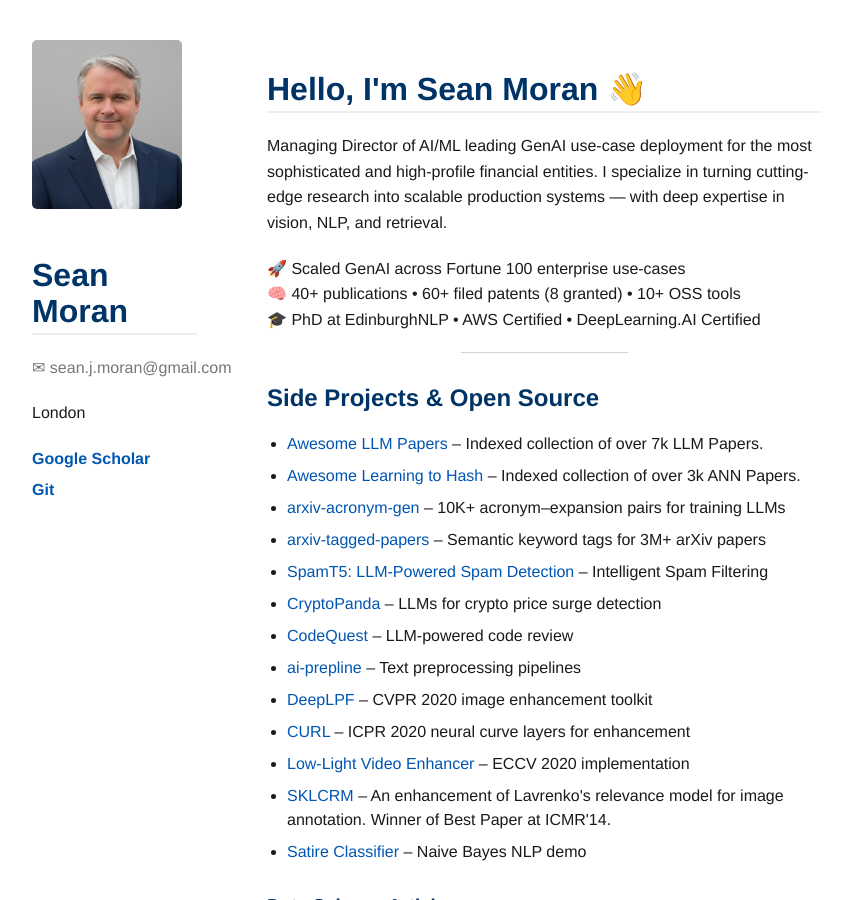
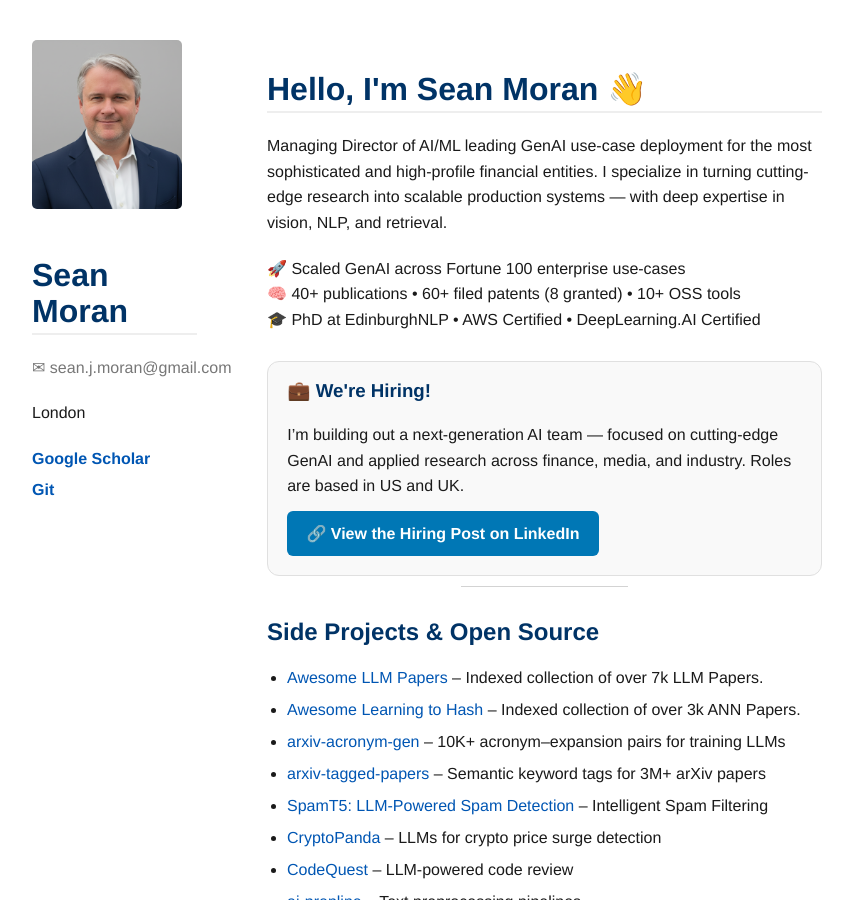
Before and after one commit to sjmoran/sjmoran.github.io, a Jekyll site: the page built from index.md, in a window 1280 px wide and 900 px high. Shown: the whole window, without its empty margins (8-861 px from the left). Built offline with Jekyll 4.4.1, drawn with Linux system fonts in a browser that asks for light colours.

Commit message:
Update hero.html

```diff
--- a/_includes/hero.html
+++ b/_includes/hero.html
@@ -7,4 +7,18 @@
   🧠 40+ publications • 60+ filed patents (8 granted) • 10+ OSS tools<br>
   🎓 PhD at EdinburghNLP • AWS Certified • DeepLearning.AI Certified
 </p>
+
+<div style="margin-top: 1.8em; padding: 1.2em; border: 1px solid #e0e0e0; border-radius: 12px; background-color: #f9f9f9;">
+  <h3 style="margin-top: 0;">💼 We're Hiring!</h3>
+  <p style="margin-bottom: 0.8em;">
+    I’m building out a next-generation AI team — focused on cutting-edge GenAI and applied research across finance, media, and industry. Roles are based in US and UK.
+  </p>
+  <a href="https://www.linkedin.com/posts/activity-7379551951224606721-Qabv?utm_source=share&utm_medium=member_desktop&rcm=ACoAAAPWxn8BWiClgwTTTvjyRwIPzGIw2xDYeS0"
+     target="_blank"
+     rel="noopener noreferrer"
+     style="display: inline-block; background-color: #0077b5; color: white; padding: 0.6em 1.2em; border-radius: 6px; text-decoration: none; font-weight: 600;">
+     🔗 View the Hiring Post on LinkedIn
+  </a>
+</div>
+
 <hr>
```
